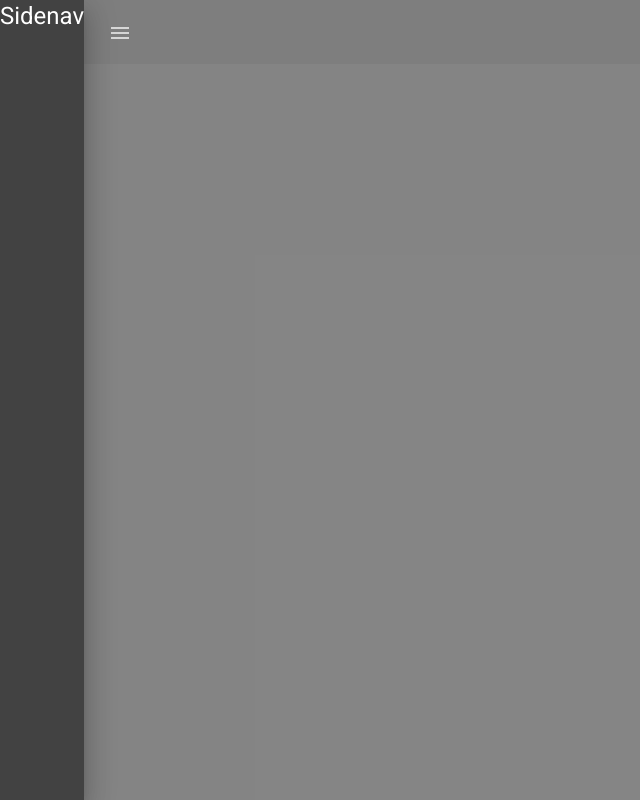
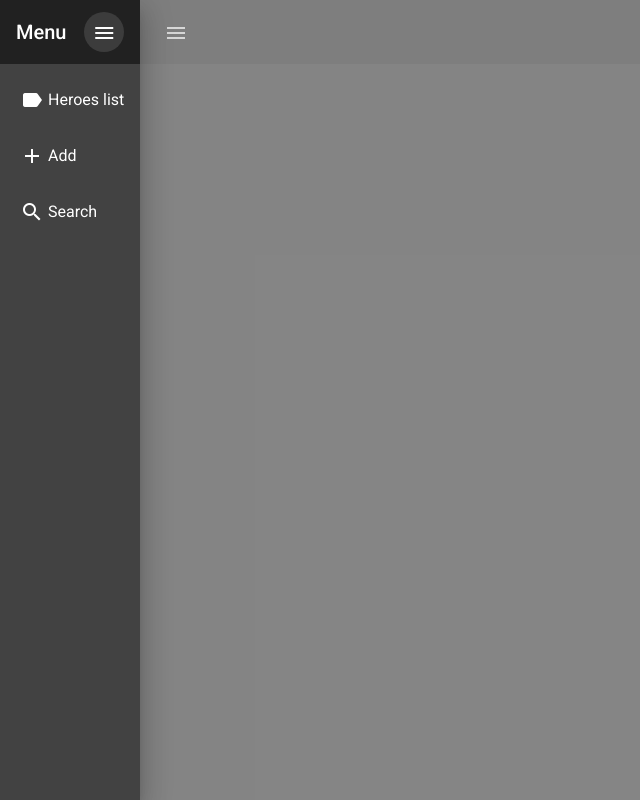
Before and after one commit to benjaminbascary/angular_heroes, an Angular app: page /heroes/list in a window 1280 px wide. Both pictures are taken after a click on the button "menu". Shown: the whole page, without its empty margins (0-640 px from the left). Built offline with nearby package versions, Linux system fonts and the light colour scheme.

Commit message:
finishes styling

```diff
--- a/src/app/heroes/pages/home/home.component.html
+++ b/src/app/heroes/pages/home/home.component.html
@@ -1,13 +1,68 @@
 <mat-sidenav-container fullscreen>
   <mat-sidenav #sidenav mode="push">
-    <h1>Sidenav</h1>
+    <mat-toolbar>
+      <span>Menu</span>
+
+      <span class="spacer"></span>
+
+      <button mat-icon-button>
+        <mat-icon
+          (click)="sidenav.toggle()">
+          menu
+        </mat-icon>
+      </button>
+    </mat-toolbar>
+    <mat-nav-list>
+      <a
+        (click)="sidenav.toggle()"
+        routerLink="./list"
+        mat-list-item>
+        <mat-icon
+          mat-list-icon>
+          label
+        </mat-icon>
+        <span>Heroes list</span>
+      </a>
+      <a
+        (click)="sidenav.toggle()"
+        routerLink="./add"
+        mat-list-item>
+        <mat-icon
+          mat-list-icon>
+          add
+        </mat-icon>
+        <span>Add</span>
+      </a>
+      <a
+        (click)="sidenav.toggle()"
+        routerLink="./search"
+        mat-list-item>
+        <mat-icon
+          mat-list-icon>
+          search
+        </mat-icon>
+        <span>Search</span>
+      </a>
+    </mat-nav-list>
   </mat-sidenav>
+
   <mat-toolbar>
       <button mat-icon-button>
         <mat-icon (click)="sidenav.toggle()">
           menu
         </mat-icon>
       </button>
+
+      <span class="spacer"></span>
+
+      <button
+        mat-button
+        mat-icon-button>
+        Logout
+      </button>
   </mat-toolbar>
 </mat-sidenav-container>
+
+<div class="container">
   <router-outlet></router-outlet>
+</div>
--- a/src/app/heroes/pages/home/home.component.ts
+++ b/src/app/heroes/pages/home/home.component.ts
@@ -3,13 +3,14 @@ import { Component, OnInit } from '@angular/core';
 @Component({
   selector: 'app-home',
   templateUrl: './home.component.html',
-  styleUrls: ['./home.component.css']
+  styles: [`
+    .container {
+      padding: 10px;
+    }
+  `]
 })
-export class HomeComponent implements OnInit {
+export class HomeComponent {
 
   constructor() { }
 
-  ngOnInit(): void {
-  }
-
 }
--- a/src/app/material/material.module.ts
+++ b/src/app/material/material.module.ts
@@ -5,6 +5,7 @@ import {MatSidenavModule} from '@angular/material/sidenav';
 import {MatToolbarModule} from '@angular/material/toolbar';
 import {MatButtonModule} from '@angular/material/button';
 import {MatIconModule} from '@angular/material/icon';
+import {MatListModule} from '@angular/material/list';
 
 
 @NgModule({
@@ -12,7 +13,8 @@ import {MatIconModule} from '@angular/material/icon';
     MatSidenavModule,
     MatToolbarModule,
     MatButtonModule,
-    MatIconModule
+    MatIconModule,
+    MatListModule
   ]
 })
 export class MaterialModule { }
--- a/src/styles.css
+++ b/src/styles.css
@@ -2,3 +2,7 @@
 
 html, body { height: 100%; }
 body { margin: 0; font-family: Roboto, "Helvetica Neue", sans-serif; }
+
+.spacer {
+  flex: 1 1 auto;
+}
```
Lines whose indentation alone changed are shown as unchanged.
